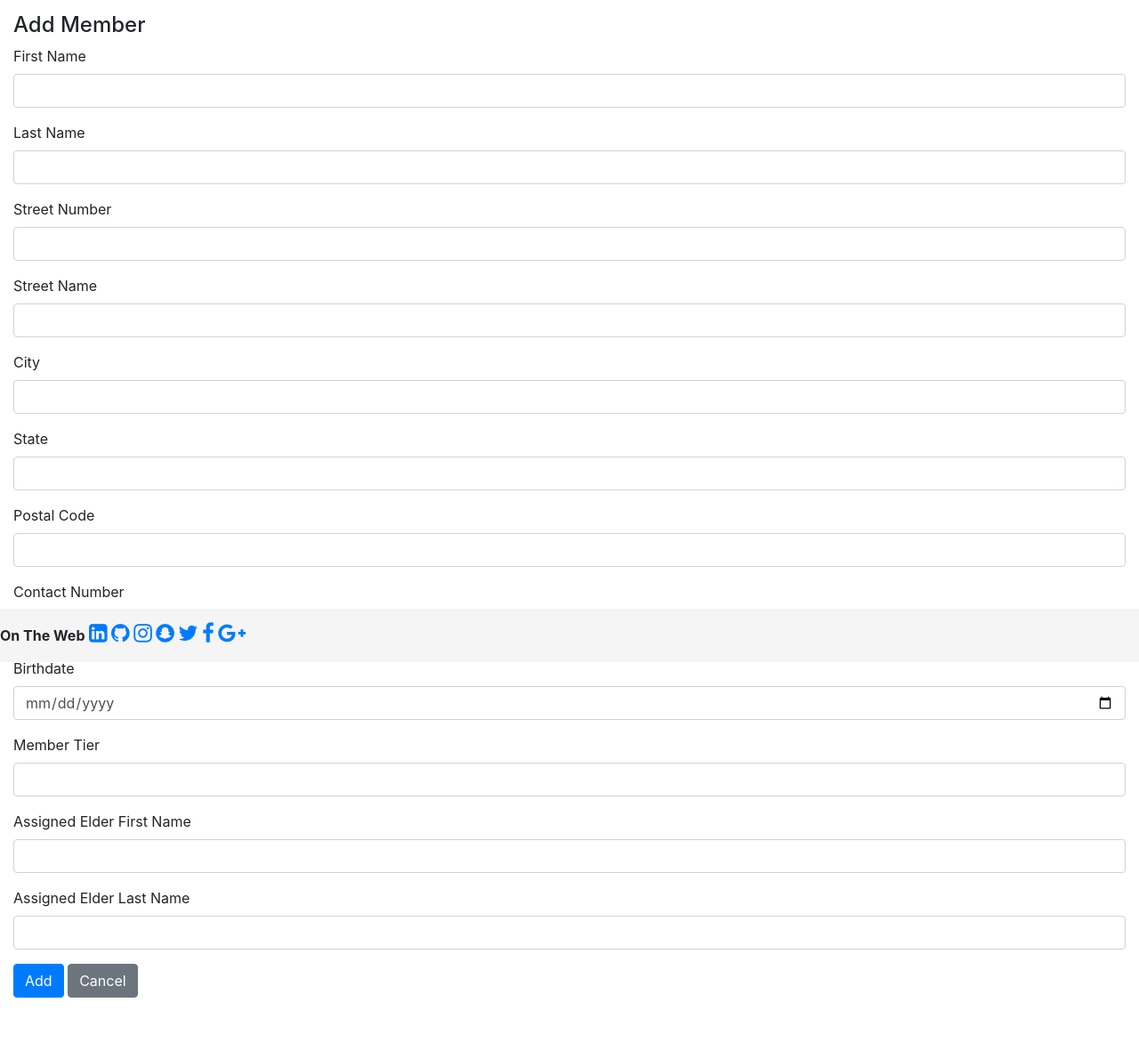
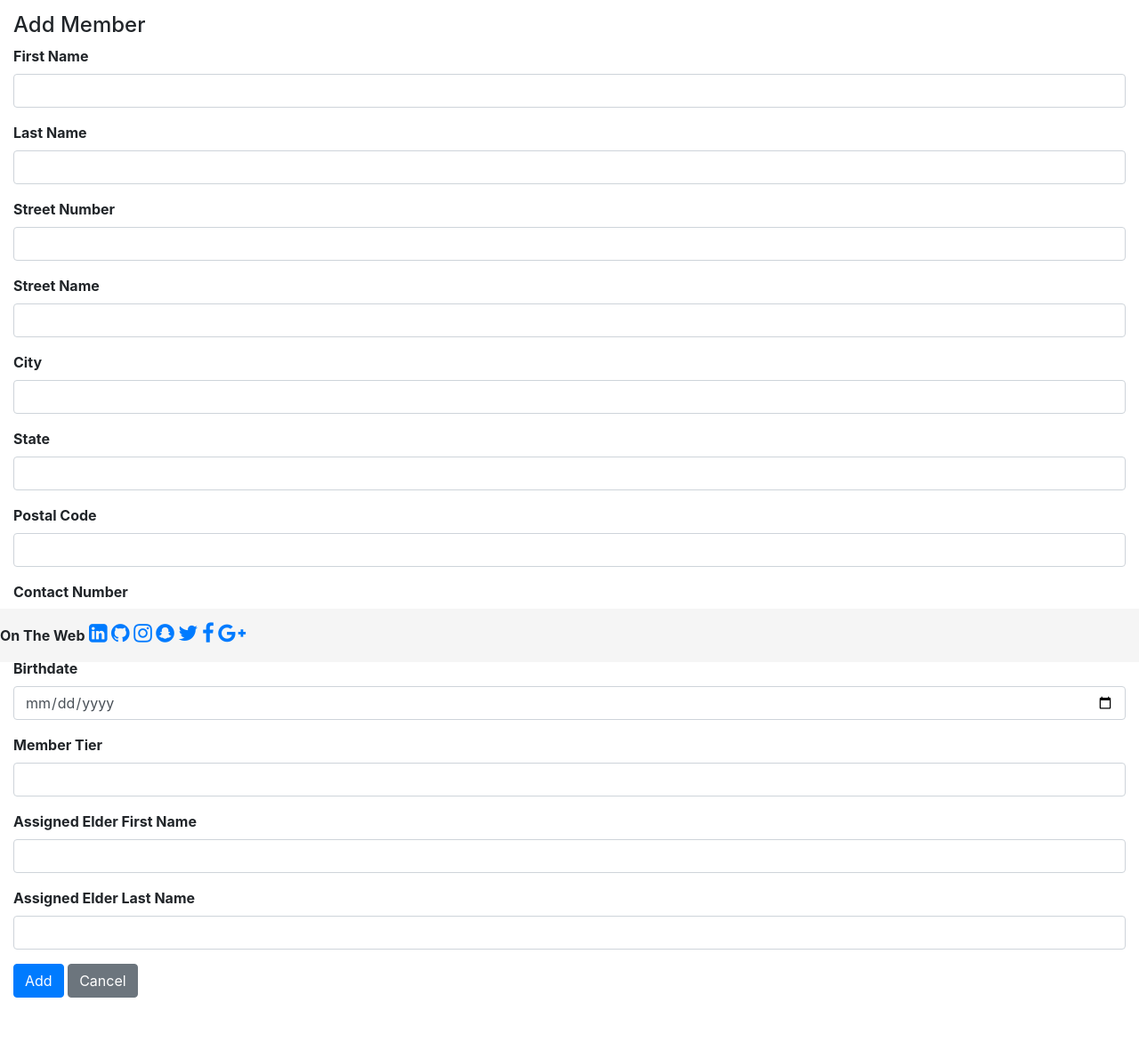
Before and after one commit to MKing301/membership, a Flask app: page /add_member in a window 1280 px wide. Shown: the part 56-1237 px from the top of the page at 89% size. Run offline with Flask 2, Linux system fonts and the light colour scheme; the visitor is signed in with stand-in values (Sample User, id 1); some libraries are stand-ins or nearby versions.

Commit message:
Update font on field labels and error msgs

```diff
--- a/templates/includes/_formhelpers.html
+++ b/templates/includes/_formhelpers.html
@@ -1,9 +1,9 @@
 {% macro render_field(field) %}
-  {{ field.label }}
-  {{ field(**kwargs)|safe }}
-  {% if field.errors %}
-    {% for error in field.errors %}
-      <span class="help-inline">{{ error }}</span>
-    {% endfor %}
-  {% endif %}
+	<b>{{ field.label }}</b>
+  	{{ field(**kwargs)|safe }}
+  	{% if field.errors %}
+    	{% for error in field.errors %}
+      	<span class="help-inline"><font color="red">{{ error }}</font></span>
+    	{% endfor %}
+  	{% endif %}
 {% endmacro %}
```
